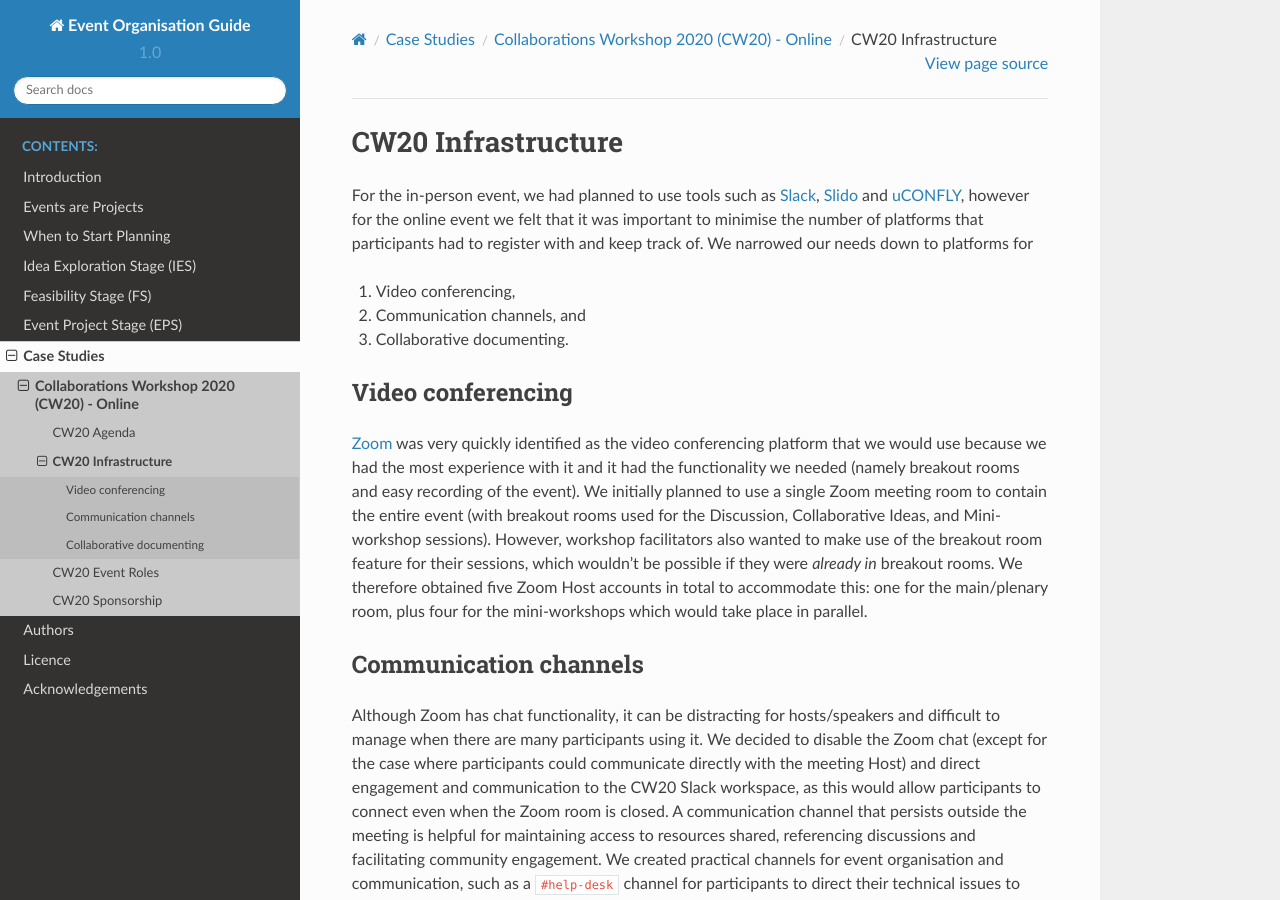
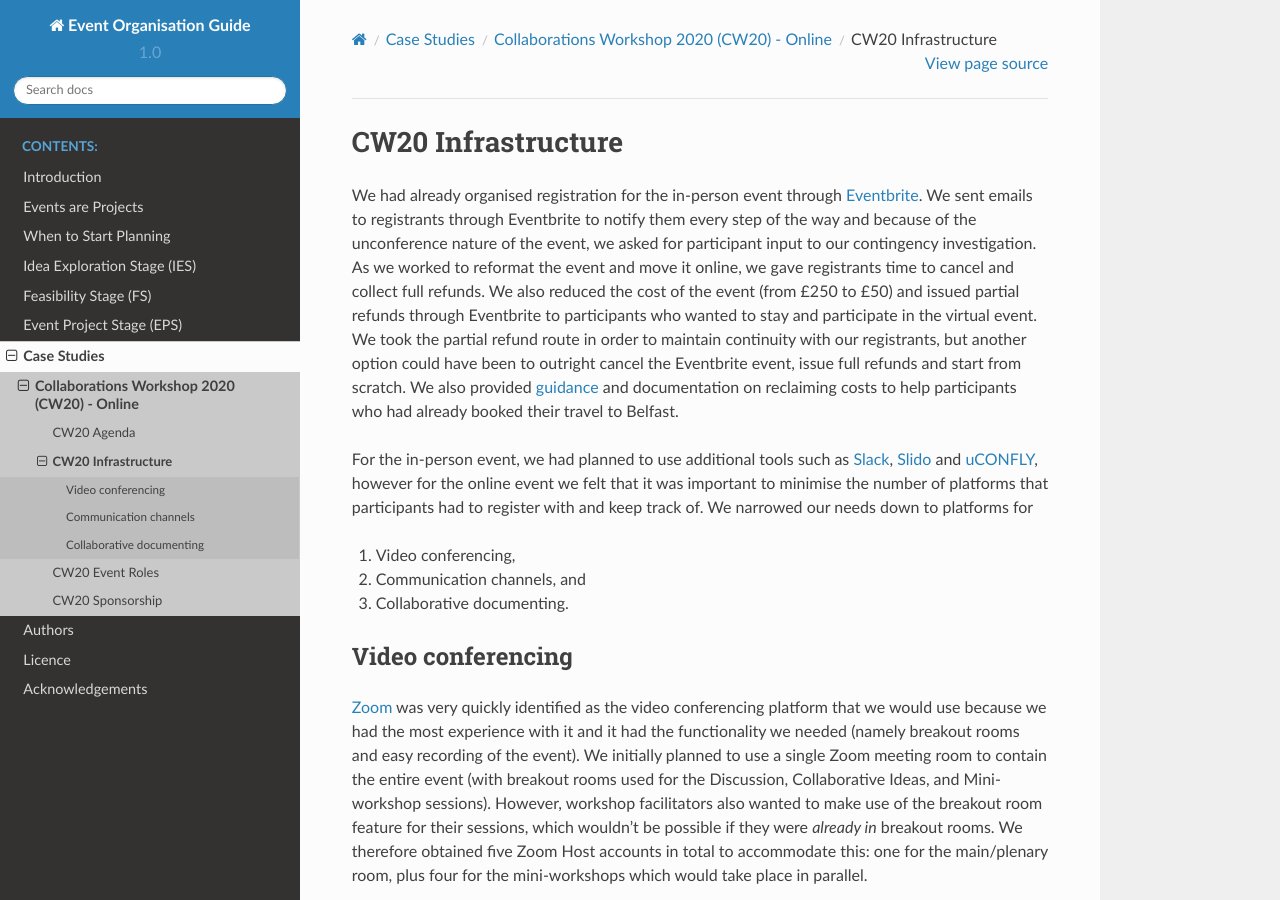
Before and after one commit to softwaresaved/event-organisation-guide, a Sphinx documentation site: the page built from docs/eog/case-studies-cw20-infrastructure.rst, in a window 1280 px wide and 900 px high. Built offline with Sphinx 7.4.7 and the Read the Docs theme 2.0.0, drawn with Linux system fonts in a browser that asks for light colours; some of the changed text lies outside the part shown.

Commit message:
edit cw20 infrastructure to include eventbrite

```diff
--- a/docs/eog/case-studies-cw20-infrastructure.rst
+++ b/docs/eog/case-studies-cw20-infrastructure.rst
@@ -3,7 +3,14 @@
 CW20 Infrastructure
 ====================
 
-For the in-person event, we had planned to use tools such as `Slack <https://slack.com>`_, `Slido <https://www.sli.do/>`_ and `uCONFLY <http://uconfly.org/>`_, however for the online event we felt that it was important to minimise the number of platforms that participants had to register with and keep track of.
+We had already organised registration for the in-person event through `Eventbrite <https://www.eventbrite.com/>`_.
+We sent emails to registrants through Eventbrite to notify them every step of the way and because of the unconference nature of the event, we asked for participant input to our contingency investigation.
+As we worked to reformat the event and move it online, we gave registrants time to cancel and collect full refunds.
+We also reduced the cost of the event (from £250 to £50) and issued partial refunds through Eventbrite to participants who wanted to stay and participate in the virtual event.
+We took the partial refund route in order to maintain continuity with our registrants, but another option could have been to outright cancel the Eventbrite event, issue full refunds and start from scratch.
+We also provided `guidance <https://software.ac.uk/news/collaborations-workshop-2020-cw20-move-online>`_ and documentation on reclaiming costs to help participants who had already booked their travel to Belfast.
+
+For the in-person event, we had planned to use additional tools such as `Slack <https://slack.com>`_, `Slido <https://www.sli.do/>`_ and `uCONFLY <http://uconfly.org/>`_, however for the online event we felt that it was important to minimise the number of platforms that participants had to register with and keep track of.
 We narrowed our needs down to platforms for
 
 1. Video conferencing,
@@ -46,3 +53,8 @@ For CW20, we used uCONFLY purely as an admin tool by creating the templates for
 We then collated them via Google Sheets (see this `example spreadsheet <https://doi.org/10.6084/m9.figshare.12498278>`_) which we linked to in the day’s collaborative note-taking document/agenda.
 
 You can find the full collection of `CW20 infrastructure and documentation resources on Figshare <https://doi.org/10.6084/m9.figshare.c.5026400>`_.
+
+In the days before the event, we sent emails to registrants through Eventbrite reminding them to review the Code of Conduct, instructions to install and test the Zoom software, and information about how to prepare for certain sessions.
+We also stressed that CW20 would be as flexible on the day as possible, as many people were adjusting to a new way of working, caring responsibilities during the day, unstable internet, and to the associated emotional pressures.
+We provided guidance for everyone to be kind, understanding and flexible.
+Links to the relevant Zoom room and note-taking document were sent via email through Eventbrite and Slack at the start of each day.
```
Also changed, not shown: docs/eog/case-studies-cw20.rst (line endings or trailing spaces).
